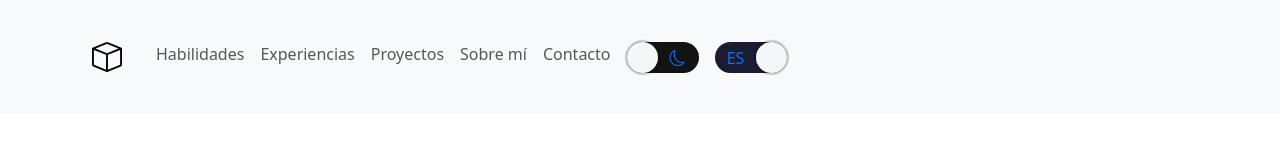
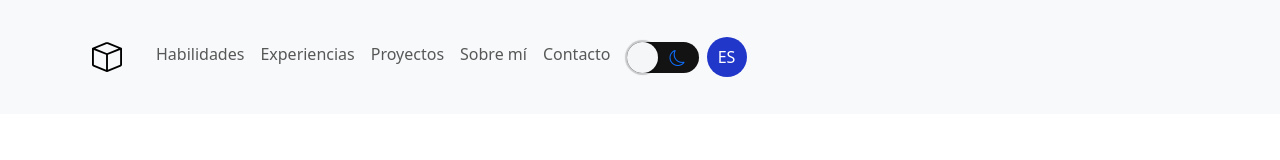
Before and after one commit to SK-ClaudioBustos/portafolio-react, a React (Create React App) app: page / in a window 1280 px wide. Shown: the top 160 px of the page. Built offline with nearby package versions, Linux system fonts and the light colour scheme.

Commit message:
style lang button

```diff
--- a/src/components/Langbutton/LangButton.css
+++ b/src/components/Langbutton/LangButton.css
@@ -1,39 +1,9 @@
-.switch-lang {
-    background: #1b1b32;
-    border-radius: 1000px;
+.lang-button {
+    width: 40px;
+    height: 40px;
+    color: #fff;
+    background-color: rgb(33, 55, 202);
+    border-radius: 50%;
+    outline: none;
     border: none;
-    position: relative;
-    cursor: pointer;
-    display: flex;
-    outline: none;
-    height: 31px;
 }
-
-.switch-lang::after {
-    content: "";
-    display: block;
-    width: 31px;
-    height: 31px;
-    position: absolute;
-    background: #f5f6f7;
-    top: 0;
-    left: 0;
-    right: unset;
-    border-radius: 100px;
-    transition: 0.3s ease all;
-    box-shadow: 0px 0px 1px 2px rgba(0, 0, 0, 0.2);
-}
-
-.switch-lang.active::after {
-    right: 0;
-    left: unset;
-}
-
-.switch-lang span {
-    width: 30px;
-    height: 30px;
-    line-height: 30px;
-    display: block;
-    background: none;
-    color: #0d6efd;
-}
--- a/src/components/Langbutton/LangButton.tsx
+++ b/src/components/Langbutton/LangButton.tsx
@@ -1,30 +1,30 @@
 import { useTranslation } from "react-i18next";
 import "./LangButton.css";
+
 const LangButton = (): JSX.Element => {
     const { i18n } = useTranslation("global");
+    const actualLanguage = i18n.language;
 
-    const changeLanguage = (): void => {
-        if (i18n.language === "es") {
-            i18n.changeLanguage("en");
-            localStorage.setItem("lang", "en");
-        } else {
-            i18n.changeLanguage("es");
-            localStorage.setItem("lang", "es");
-        }
+    const changeLanguage = () => {
+        const langSeted = actualLanguage === "es" ? "en" : "es";
+        i18n.changeLanguage(langSeted);
+        localStorage.setItem("lang", langSeted);
     }
+
     return (
-        <a role="button" className="nav-link">
-            <div className="d-flex justify-content-center">
-                <button
-                    className={i18n.language === "es" ? "switch-lang active" : "switch-lang"}
-                    aria-label="Cambiar idioma"
-                    onClick={changeLanguage}
-                >
-                    <span>ES</span>
-                    <span>EN</span>
-                </button>
-            </div>
-        </a>
+        <div className="d-flex align-items-center justify-content-center">
+            <button
+                className="lang-button"
+                aria-label={actualLanguage === "es" ? "Cambiar idioma" : "Change Language"}
+                onClick={changeLanguage}
+            >
+                {
+                    actualLanguage === "es"
+                        ? <span>ES</span>
+                        : <span>EN</span>
+                }
+            </button>
+        </div>
     )
 }
 
```
Also changed, not shown: .eslintrc.js.
